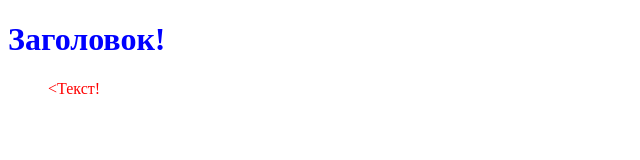
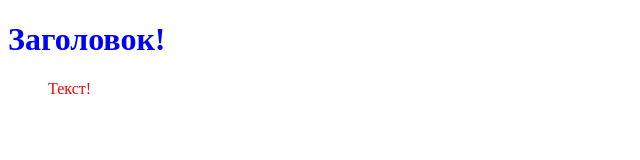
Before and after one commit to AnatoliyOsipov/rsschool-cv, a plain HTML site: page index.html in a window 1280 px wide. Shown: the full height of the page, 0-640 px from the left. Drawn offline with Linux system fonts and the light colour scheme.

Commit message:
Update index.html

```diff
--- a/index.html
+++ b/index.html
@@ -7,6 +7,6 @@
   </head>
   <body>
     <h1>Заголовок!</h1>
-    <p><Текст!</p>
+    <p>Текст!</p>
   </body>
 </html>
```
